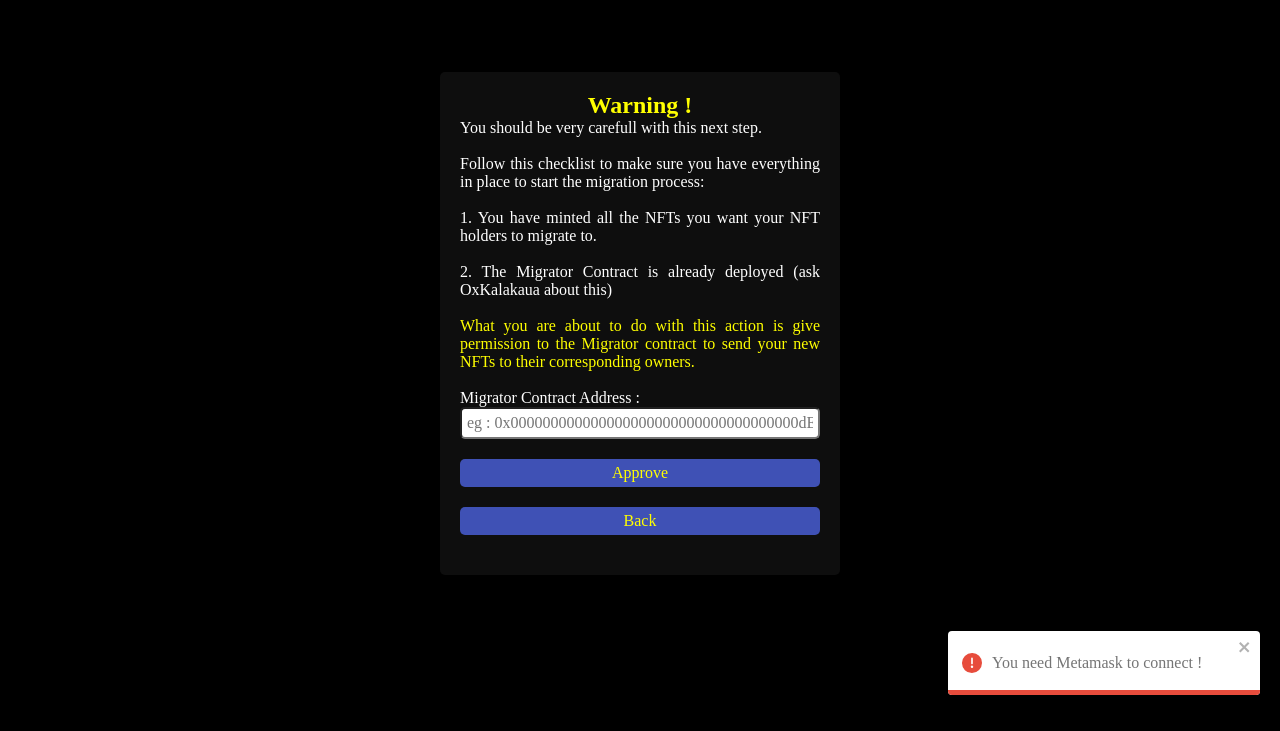
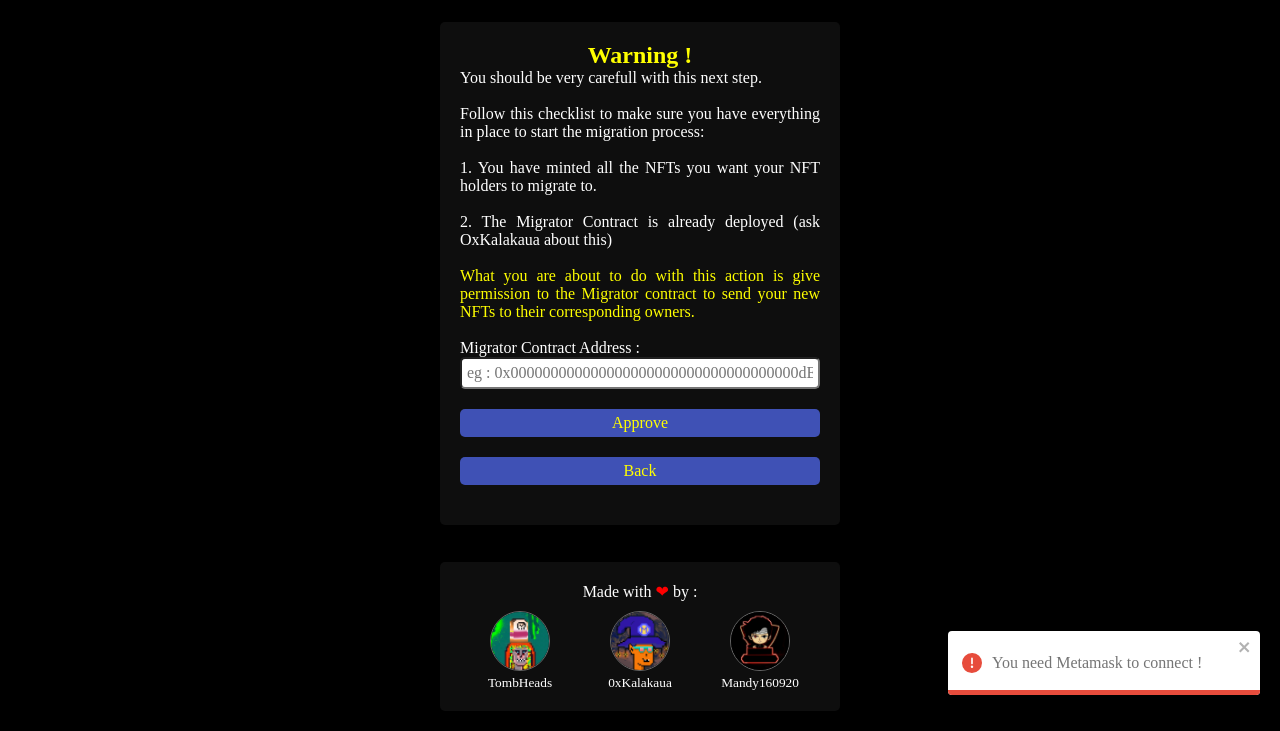
Before and after one commit to mayank160920/tombHead-minter, a React app: page /approve in a window 1280 px wide. Shown: the part 69-800 px from the top of the page. Built offline with nearby package versions, Linux system fonts and the light colour scheme; a web font is replaced by a local one.

Commit message:
initial commit

```diff
--- a/src/components/App.js
+++ b/src/components/App.js
@@ -8,7 +8,26 @@ import { ToastContainer } from "react-toastify";
 import "react-toastify/dist/ReactToastify.css";
 
 const NFTAddressOptions = [
-  { value: "0xF6E47985bEB90bC1D24E9d1a1daAF2b316c3726E", label: "TombHeads" }
+  {
+    value: "0xF6E47985bEB90bC1D24E9d1a1daAF2b316c3726E",
+    label: "TombHeads",
+    avatar: "./artists/tombhead_320.png"
+  },
+  {
+    value: "0xF6E47985bEB90bC1D24E9d1a1daAF2b316c3726E",
+    label: "TombHeads01",
+    avatar: "./artists/samurai_320.png"
+  },
+  {
+    value: "0xF6E47985bEB90bC1D24E9d1a1daAF2b316c3726E",
+    label: "TombHeads02",
+    avatar: "./artists/tombhead_320.png"
+  },
+  {
+    value: "0xF6E47985bEB90bC1D24E9d1a1daAF2b316c3725E",
+    label: "DefiDino",
+    avatar: "./artists/defidino_320.gif"
+  }
 ];
 
 export default function App() {
@@ -24,7 +43,7 @@ export default function App() {
           <Approve NFTAddy={NFTAddress} />
         </Route>
       </Switch>
-      <Footer style={{ visibility: "hidden" }} />
+      <Footer style={{ visibility: "hiddn" }} />
       <ToastContainer
         style={{ overflowWrap: "anywhere" }}
         position="bottom-right"
--- a/src/components/pages/home/Home.jsx
+++ b/src/components/pages/home/Home.jsx
@@ -14,7 +14,7 @@ import style from "./home.module.css";
 
 const headbtns_wrapper_btn = {
   maxWidth: "min(100%, 400px)",
-  margin: "10px auto",
+  margin: "10px auto"
 };
 
 export function Home(props) {
@@ -58,7 +58,7 @@ export function Home(props) {
       const metadataUrl = await IPFSupload(
         {
           name: name,
-          description: description,
+          description: description
         },
         selectedFile
       );
@@ -98,6 +98,14 @@ export function Home(props) {
 
   return (
     <div className={style.wrapper}>
+      <img
+        className={style.avatarImg}
+        src={
+          NFTAddressOptions.find((addy) => addy.value === NFTAddress.value)
+            ?.avatar
+        }
+        alt="..."
+      />
       <div className={style.headbtns_wrapper}>
         <Dropdown
           className={style.dropdown}
--- a/src/components/pages/home/home.module.css
+++ b/src/components/pages/home/home.module.css
@@ -10,6 +10,12 @@
   display: flex;
   flex-direction: column;
   align-items: center;
+}
+
+.avatarImg {
+  border-radius: 50%;
+  border: #666 solid thin;
+  width: 50%;
 }
 
 .dropdown {
--- a/src/components/shared/footer/Footer.jsx
+++ b/src/components/shared/footer/Footer.jsx
@@ -5,11 +5,43 @@ export function Footer(props) {
   return (
     <div className={style.footer} style={{ ...props.style }}>
       <p>
-        Made with
-        <span role="img">&nbsp;❤&nbsp;️</span>
-        by&nbsp;
-        <span style={{ color: "var(--fgSecondary)" }}>Mayank</span>
+        Made with <span style={{ color: "red" }}>❤</span> by :{" "}
       </p>
+      <div className={style.avatars}>
+        <div className={style.avatarCard}>
+          <img
+            className={style.avatarImg}
+            src="./tombhead.png"
+            alt="..."
+            onClick={() =>
+              window.open("https://discordapp.com/users/394669527486562304")
+            }
+          />
+          <p className={style.avatarCaption}>TombHeads</p>
+        </div>
+        <div className={style.avatarCard}>
+          <img
+            className={style.avatarImg}
+            src="./0xKalakaua.png"
+            alt="..."
+            onClick={() =>
+              window.open("https://discordapp.com/users/687754112866975841")
+            }
+          />
+          <p className={style.avatarCaption}>0xKalakaua</p>
+        </div>
+        <div className={style.avatarCard}>
+          <img
+            className={style.avatarImg}
+            src="./mandy.png"
+            alt="..."
+            onClick={() =>
+              window.open("https://discordapp.com/users/478158762989846536")
+            }
+          />
+          <p className={style.avatarCaption}>Mandy160920</p>
+        </div>
+      </div>
     </div>
   );
 }
--- a/src/components/shared/footer/footer.module.css
+++ b/src/components/shared/footer/footer.module.css
@@ -1,10 +1,39 @@
 .footer {
-  margin-top: auto;
-  width: 100%;
-  /* background: yellowgreen; */
+  width: 90%;
+  max-width: 400px;
+  margin: 20px auto;
+  padding: 20px;
+  background-color: var(--bgSecondary);
+  border-radius: var(--borderRadius);
+  text-align: center;
 }
 
 .footer > p {
-  color: var(--bgText);
-  text-align: center;
+  margin: 10px auto;
+  margin-top: 0px;
 }
+
+.avatars {
+  display: flex;
+  justify-content: center;
+  align-items: center;
+}
+
+.avatarCard {
+  width: 120px;
+}
+
+.avatarImg {
+  border-radius: 50%;
+  border: #666 solid thin;
+  width: 50%;
+}
+
+.avatarImg:hover {
+  cursor: pointer;
+  transform: scale(1.05);
+}
+
+.avatarCaption {
+  font-size: smaller;
+}
```
Also changed, not shown: public/0xKalakaua.png (added), public/artists/defidino_320.gif (added), public/artists/samurai_320.png (added), public/artists/tombhead_320.png (added), public/mandy.png (added), public/tombhead.png (added).
